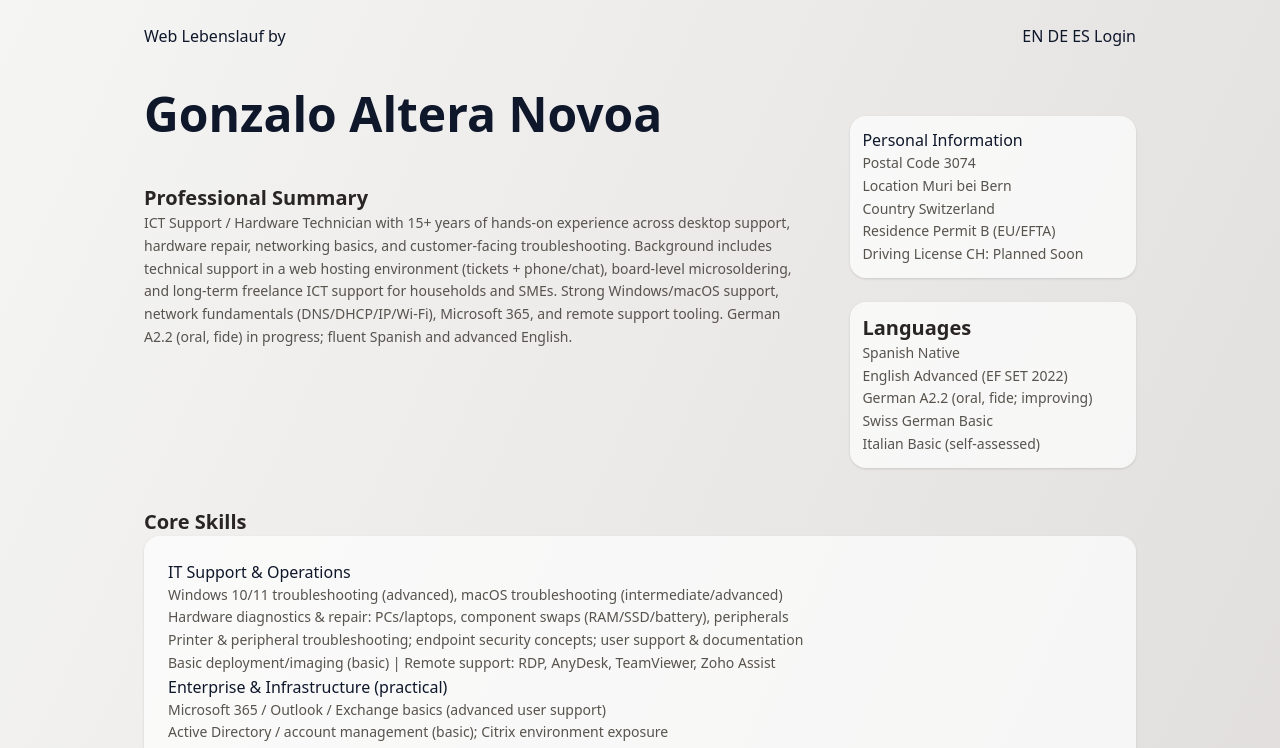
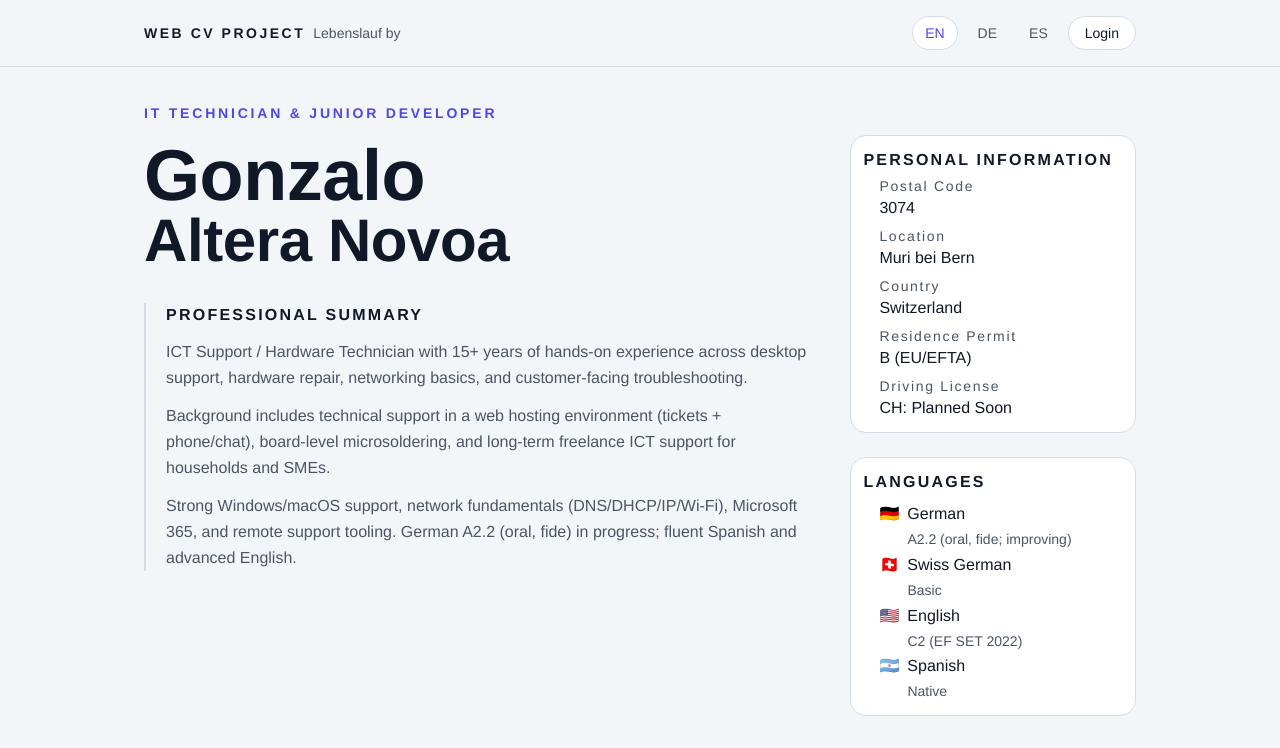
Before and after one commit to GonnAlteraNovoa/web-lebenslauf, a website built with Vite: page frontend/index.html in a window 1280 px wide. Shown: the top 748 px of the page. Built offline with nearby package versions, Linux system fonts and the light colour scheme.

Commit message:
Refine CV layout with Swiss-inspired theme, header, hero, and sidebar improvements

```diff
--- a/frontend/index.html
+++ b/frontend/index.html
@@ -6,54 +6,98 @@
     <meta name="viewport" content="width=device-width, initial-scale=1.0" />
     <title>Web CV</title>
   </head>
-  <body class="bg-linear-to-br from-stone-100 to-stone-300 text-slate-900">
+  <body>
     <div id="app" x-data="app()" x-cloak class="min-h-screen">
-      <header class="mx-auto max-w-5xl px-4 py-6">
-        <div class="flex justify-between items-center">
-          <div>
-            <span x-text="'Web'"></span>
-            <span x-text="'Lebenslauf by'"></span>
+      <header class="sticky top-0 z-50 border-b border-theme bg-[var(--bg)]/95 backdrop-blur">
+        <div class="mx-auto flex max-w-5xl items-center justify-between px-4 py-4">
+          <div class="flex items-baseline gap-2">
+            <span class="text-sm font-semibold tracking-[0.18em] uppercase">Web CV Project</span>
+            <span class="text-sm text-muted">Lebenslauf by</span>
           </div>
-          <div>
-            <button @click="set_lang('en')">EN</button>
-            <button @click="set_lang('de')">DE</button>
-            <button @click="set_lang('es')">ES</button>
-            <button>Login</button>
+          <div class="flex items-center gap-2 text-sm">
+            <button
+              class="rounded-full px-3 py-1.5 transition"
+              :class="current_lang === 'en' ? 'text-accent surface' : 'text-muted'"
+              @click="set_lang('en')"
+            >
+                EN
+            </button>
+            <button
+              class="rounded-full px-3 py-1.5 transition"
+              :class="current_lang === 'de' ? 'text-accent surface' : 'text-muted'"
+              @click="set_lang('de')"
+            >
+              DE
+            </button>
+            <button
+              class="rounded-full px-3 py-1.5 transition"
+              :class="current_lang === 'es' ? 'text-accent surface' : 'text-muted'"
+              @click="set_lang('es')"
+            >
+              ES
+            </button>
+            <button class="surface rounded-full px-4 py-1.5">Login</button>
           </div>
         </div>
       </header>
-      <main class="mx-auto max-w-5xl px-4 py-3">
+
+      <main class="mx-auto max-w-5xl px-4 py-4 md:py-5">
         <section class="space-y-10">
           <div class="grid gap-10 lg:grid-cols-[1.4fr_0.6fr]">
-            <div>
-              <h1 class="text-3xl md:text-5xl font-semibold leading-tight">
-                <span x-text="content.personal_information.fields.first_name"></span>
-                <span x-text="content.personal_information.fields.last_name"></span>
-              </h1>
-              <div class="py-10" x-show="content.professional_summary.text">
-                <h2 class="text-xl font-semibold text-stone-800" x-text="content.professional_summary.title"></h2>
-                <p class="text-sm text-stone-600 leading-relaxed" x-text="content.professional_summary.text"></p>
+            <div class="space-y-8 pt-2 md:pt-4">
+              <div class="space-y-4">
+                <p
+                  class="text-sm font-semibold uppercase tracking-[0.2em] text-accent"
+                  x-text="content.personal_information.fields.job_title"
+                ></p>
+
+                <h1 class="max-w-3xl leading-none tracking-tight">
+                  <span
+                    class="block text-6xl font-semibold md:text-7xl"
+                    x-text="content.personal_information.fields.first_name"
+                  ></span>
+                  <span
+                    class="block text-4xl font-semibold md:text-6xl"
+                    x-text="content.personal_information.fields.last_name"
+                  ></span>
+                </h1>
+            </div>
+
+            <div
+              class="max-w-2xl space-y-3 border-l-2 border-theme pl-5"
+              x-show="content.professional_summary.text.length"
+            >
+              <h2 class="text-base font-semibold uppercase tracking-[0.14em]" x-text="content.professional_summary.title"></h2>
+                <div class="space-y-3 text-base text-muted leading-relaxed">
+                  <template x-for="paragraph in content.professional_summary.text" :key="paragraph">
+                    <p x-text="paragraph"></p>
+                  </template>
+                </div>
               </div>
             </div>
-            <aside class="space-y-6 mt-8">
-              <div class="bg-white/70 rounded-2xl border-stone-200/70 shadow-sm p-3">
-                <p x-text="content.personal_information.title"></p>
-                <ul>
+
+            <aside class="space-y-6 pt-8 md:pt-12">
+              <div class="surface rounded-2xl p-3">
+                <p class="text-base font-semibold uppercase tracking-[0.14em]" x-text="content.personal_information.title"></p>
+                <ul class="mt-1 pl-4 space-y-1.5">
                   <template x-for="item in personal_info_items" :key="item.key">
-                    <li class="text-sm text-stone-600 leading-relaxed">
-                      <span x-text="item.label"></span>
-                      <span x-text="item.value"></span>
+                    <li>
+                      <p class="text-sm tracking-[0.12em] text-muted" x-text="item.label"></p>
+                      <p class="text-base font-medium" x-text="item.value"></p>
                     </li>
                   </template>
                 </ul>
               </div>
-              <div class="bg-white/70 rounded-2xl border-stone-200/70 shadow-sm p-3" x-show="content.languages.items.length">
-                <h2 class="text-xl font-semibold text-stone-800" x-text="content.languages.title"></h2>
-                <ul>
+              <div class="surface rounded-2xl p-3" x-show="content.languages.items.length">
+                <p class="text-base font-semibold uppercase tracking-[0.14em]" x-text="content.languages.title"></p>
+                <ul class="mt-2 pl-4 space-y-0.5">
                   <template x-for="item in content.languages.items" :key="item.name">
-                    <li class="text-sm text-stone-600 leading-relaxed">
-                      <span x-text="item.name"></span>
-                      <span x-text="item.level"></span>
+                    <li class="space-y-0.5">
+                      <div class="flex items-center gap-2">
+                        <span class="text-base" x-text="item.flag"></span>
+                        <span x-text="item.name"></span>
+                      </div>
+                      <p class="pl-7 text-sm text-muted leading-relaxed" x-text="item.level"></p>
                     </li>
                   </template>
                 </ul>
@@ -63,14 +107,14 @@
         </section>
         <section class="space-y-10 mt-10">
           <div x-show="content.core_skills.groups.length">
-            <h2 class="text-xl font-semibold text-stone-800" x-text="content.core_skills.title"></h2>
-            <div class="bg-white/70 rounded-2xl border-stone-200/70 shadow-sm p-6">
+            <h2 class="text-xl font-semibold" x-text="content.core_skills.title"></h2>
+            <div class="p-6">
               <template x-for="group in content.core_skills.groups" :key="group.title">
                 <div>
                   <p x-text="group.title"></p>
                   <ul>
                     <template x-for="item in group.items" :key="item">
-                      <li class="text-sm text-stone-600 leading-relaxed" x-text="item"></li>
+                      <li class="text-sm text-muted leading-relaxed" x-text="item"></li>
                     </template>
                   </ul>
                 </div>
@@ -78,10 +122,10 @@
             </div>
           </div>
           <div x-show="experience_items.length">
-            <h2 class="text-xl font-semibold text-stone-800" x-text="content.professional_experience.title"></h2>
+            <h2 class="text-xl font-semibold" x-text="content.professional_experience.title"></h2>
             <div class="space-y-2">
               <template x-for="item in experience_items" :key="item.company + item.role">
-                <div class="bg-white/70 rounded-2xl border-stone-200/70 shadow-sm p-6">
+                <div class="p-6">
                   <div>
                     <div>
                       <p x-text="item.company"></p>
@@ -96,7 +140,7 @@
                   <p x-text="item.location"></p>
                   <ul>
                     <template x-for="point in item.highlights" :key="point">
-                      <li class="text-sm text-stone-600 leading-relaxed" x-text="point"></li>
+                      <li class="text-sm text-muted leading-relaxed" x-text="point"></li>
                     </template>
                   </ul>
                 </div>
@@ -104,10 +148,10 @@
             </div>
           </div>
           <div x-show="content.education.items.length">
-            <h2 class="text-xl font-semibold text-stone-800" x-text="content.education.title"></h2>
+            <h2 class="text-xl font-semibold" x-text="content.education.title"></h2>
             <div class="space-y-2">
               <template x-for="item in content.education.items" :key="item.institution + item.degree">
-                <div class="bg-white/70 rounded-2xl border-stone-200/70 shadow-sm p-6">
+                <div class="p-6">
                   <div>
                     <div>
                       <p x-text="item.institution"></p>
@@ -122,7 +166,7 @@
                   <p x-text="item.location"></p>
                   <ul x-show="item.highlights.length">
                     <template x-for="point in item.highlights" :key="point">
-                      <li class="text-sm text-stone-600 leading-relaxed" x-text="point"></li>
+                      <li class="text-sm text-muted leading-relaxed" x-text="point"></li>
                     </template>
                   </ul>
                 </div>
@@ -131,28 +175,28 @@
           </div>
           <div class="grid gap-6 lg:grid-cols-2">
             <div x-show="content.selected_projects.items.length">
-              <h2 class="text-xl font-semibold text-stone-800" x-text="content.selected_projects.title"></h2>
+              <h2 class="text-xl font-semibold" x-text="content.selected_projects.title"></h2>
               <div class="space-y-2">
                 <template x-for="item in content.selected_projects.items" :key="item.name">
-                  <div class="bg-white/70 rounded-2xl border-stone-200/70 shadow-sm p-3">
+                  <div class="surface rounded-2xl p-3">
                     <p x-text="item.name"></p>
-                    <p x-text="item.description"></p>
+                    <p class="text-muted" x-text="item.description"></p>
                   </div>
                 </template>
               </div>
             </div>
             <div x-show="content.certificates.items.length">
-              <h2 class="text-xl font-semibold text-stone-800" x-text="content.certificates.title"></h2>
+              <h2 class="text-xl font-semibold" x-text="content.certificates.title"></h2>
               <div class="space-y-2">
                 <template x-for="item in content.certificates.items" :key="item.name">
-                  <div class="bg-white/70 rounded-2xl border-stone-200/70 shadow-sm p-3">
+                  <div class="surface rounded-2xl p-3">
                     <p x-text="item.name"></p>
-                    <p>
+                    <p class="text-muted">
                       <span x-text="item.issuer"></span>
                       <span x-show="item.date">-</span>
                       <span x-text="item.date"></span>
                     </p>
-                    <p x-text="item.details"></p>
+                    <p class="text-muted" x-text="item.details"></p>
                   </div>
                 </template>
               </div>
--- a/frontend/src/data/de.json
+++ b/frontend/src/data/de.json
@@ -1,6 +1,6 @@
 {
   "personal_information": {
-    "title": "Personal Information",
+    "title": "",
     "fields": {
       "first_name": "",
       "last_name": "",
@@ -11,45 +11,45 @@
       "driving_license": ""
     },
     "labels": {
-      "first_name": "First Name",
-      "last_name": "Last Name",
-      "job_title": "Job Title",
-      "email": "Email",
-      "phone": "Phone",
-      "street": "Street",
-      "postal_code": "Postal Code",
-      "location": "Location",
-      "country": "Country",
-      "residence_permit": "Residence Permit",
-      "driving_license": "Driving License"
+      "first_name": "",
+      "last_name": "",
+      "job_title": "",
+      "email": "",
+      "phone": "",
+      "street": "",
+      "postal_code": "",
+      "location": "",
+      "country": "",
+      "residence_permit": "",
+      "driving_license": ""
     }
   },
   "professional_summary": {
-    "title": "Professional Summary",
+    "title": "",
     "text": ""
   },
   "core_skills": {
-    "title": "Core Skills",
+    "title": "",
     "groups": []
   },
   "professional_experience": {
-    "title": "Professional Experience",
+    "title": "",
     "items": []
   },
   "education": {
-    "title": "Education",
+    "title": "",
     "items": []
   },
   "languages": {
-    "title": "Languages",
+    "title": "",
     "items": []
   },
   "selected_projects": {
-    "title": "Selected Projects",
+    "title": "",
     "items": []
   },
   "certificates": {
-    "title": "Certificates & Training",
+    "title": "",
     "items": []
   }
 }
--- a/frontend/src/data/en.json
+++ b/frontend/src/data/en.json
@@ -2,6 +2,7 @@
   "personal_information": {
     "title": "Personal Information",
     "fields": {
+      "job_title":"IT Technician & Junior Developer",
       "first_name": "Gonzalo",
       "last_name": "Altera Novoa",
       "postal_code": "3074",
@@ -22,8 +23,12 @@
   },
   "professional_summary": {
     "title": "Professional Summary",
-    "text": "ICT Support / Hardware Technician with 15+ years of hands-on experience across desktop support, hardware repair, networking basics, and customer-facing troubleshooting. Background includes technical support in a web hosting environment (tickets + phone/chat), board-level microsoldering, and long-term freelance ICT support for households and SMEs. Strong Windows/macOS support, network fundamentals (DNS/DHCP/IP/Wi-Fi), Microsoft 365, and remote support tooling. German A2.2 (oral, fide) in progress; fluent Spanish and advanced English."
-  },
+    "text": [
+      "ICT Support / Hardware Technician with 15+ years of hands-on experience across desktop support, hardware repair, networking basics, and customer-facing troubleshooting.",
+      "Background includes technical support in a web hosting environment (tickets + phone/chat), board-level microsoldering, and long-term freelance ICT support for households and SMEs.",
+      "Strong Windows/macOS support, network fundamentals (DNS/DHCP/IP/Wi-Fi), Microsoft 365, and remote support tooling. German A2.2 (oral, fide) in progress; fluent Spanish and advanced English."
+    ]
+    },
   "core_skills": {
     "title": "Core Skills",
     "groups": [
@@ -142,24 +147,24 @@
     "title": "Languages",
     "items": [
       {
-        "name": "Spanish",
-        "level": "Native"
+        "name": "German",
+        "level": "A2.2 (oral, fide; improving)",
+        "flag": "🇩🇪"
+      },
+      {
+        "name": "Swiss German",
+        "level": "Basic",
+        "flag": "🇨🇭"
       },
       {
         "name": "English",
-        "level": "Advanced (EF SET 2022)"
+        "level": "C2 (EF SET 2022)",
+        "flag": "🇺🇸"
       },
       {
-        "name": "German",
-        "level": "A2.2 (oral, fide; improving)"
-      },
-      {
-        "name": "Swiss German",
-        "level": "Basic"
-      },
-      {
-        "name": "Italian",
-        "level": "Basic (self-assessed)"
+        "name": "Spanish",
+        "level": "Native",
+        "flag": "🇦🇷"
       }
     ]
   },
--- a/frontend/src/data/es.json
+++ b/frontend/src/data/es.json
@@ -1,6 +1,6 @@
 {
   "personal_information": {
-    "title": "Personal Information",
+    "title": "",
     "fields": {
       "first_name": "",
       "last_name": "",
@@ -11,45 +11,45 @@
       "driving_license": ""
     },
     "labels": {
-      "first_name": "First Name",
-      "last_name": "Last Name",
-      "job_title": "Job Title",
-      "email": "Email",
-      "phone": "Phone",
-      "street": "Street",
-      "postal_code": "Postal Code",
-      "location": "Location",
-      "country": "Country",
-      "residence_permit": "Residence Permit",
-      "driving_license": "Driving License"
+      "first_name": "",
+      "last_name": "",
+      "job_title": "",
+      "email": "",
+      "phone": "",
+      "street": "",
+      "postal_code": "",
+      "location": "",
+      "country": "",
+      "residence_permit": "",
+      "driving_license": ""
     }
   },
   "professional_summary": {
-    "title": "Professional Summary",
+    "title": "",
     "text": ""
   },
   "core_skills": {
-    "title": "Core Skills",
+    "title": "",
     "groups": []
   },
   "professional_experience": {
-    "title": "Professional Experience",
+    "title": "",
     "items": []
   },
   "education": {
-    "title": "Education",
+    "title": "",
     "items": []
   },
   "languages": {
-    "title": "Languages",
+    "title": "",
     "items": []
   },
   "selected_projects": {
-    "title": "Selected Projects",
+    "title": "",
     "items": []
   },
   "certificates": {
-    "title": "Certificates & Training",
+    "title": "",
     "items": []
   }
 }
--- a/frontend/src/style.css
+++ b/frontend/src/style.css
@@ -1,9 +1,56 @@
 @import "tailwindcss";
+
+:root {
+  color-scheme: light;
+  --bg: #f3f6f9;
+  --surface: #ffffff;
+  --text: #111827;
+  --text-muted: #4b5563;
+  --border: #d6dce5;
+  --accent: #4f46e5;
+  --accent-soft: #6366f1;
+}
+
+.dark {
+  color-scheme: dark;
+  --bg: #1f2329;
+  --surface: #2a3038;
+  --text: #f3f4f6;
+  --text-muted: #aab4c3;
+  --border: #3a424d;
+  --accent: #6366f1;
+  --accent-soft: #818cf8;
+}
 
 [x-cloak] {
   display: none !important;
 }
 
+html {
+  font-family: Helvetica, "Helvetica Neue", Arial, sans-serif;
+}
+
 body {
   margin: 0;
+  min-height: 100vh;
+  background-color: var(--bg);
+  color: var(--text);
+  line-height: 1.5;
 }
+
+.surface {
+  background-color: var(--surface);
+  border: 1px solid var(--border);
+}
+
+.text-muted {
+  color: var(--text-muted);
+}
+
+.text-accent {
+  color: var(--accent);
+}
+
+.border-theme {
+  border-color: var(--border);
+}
```
